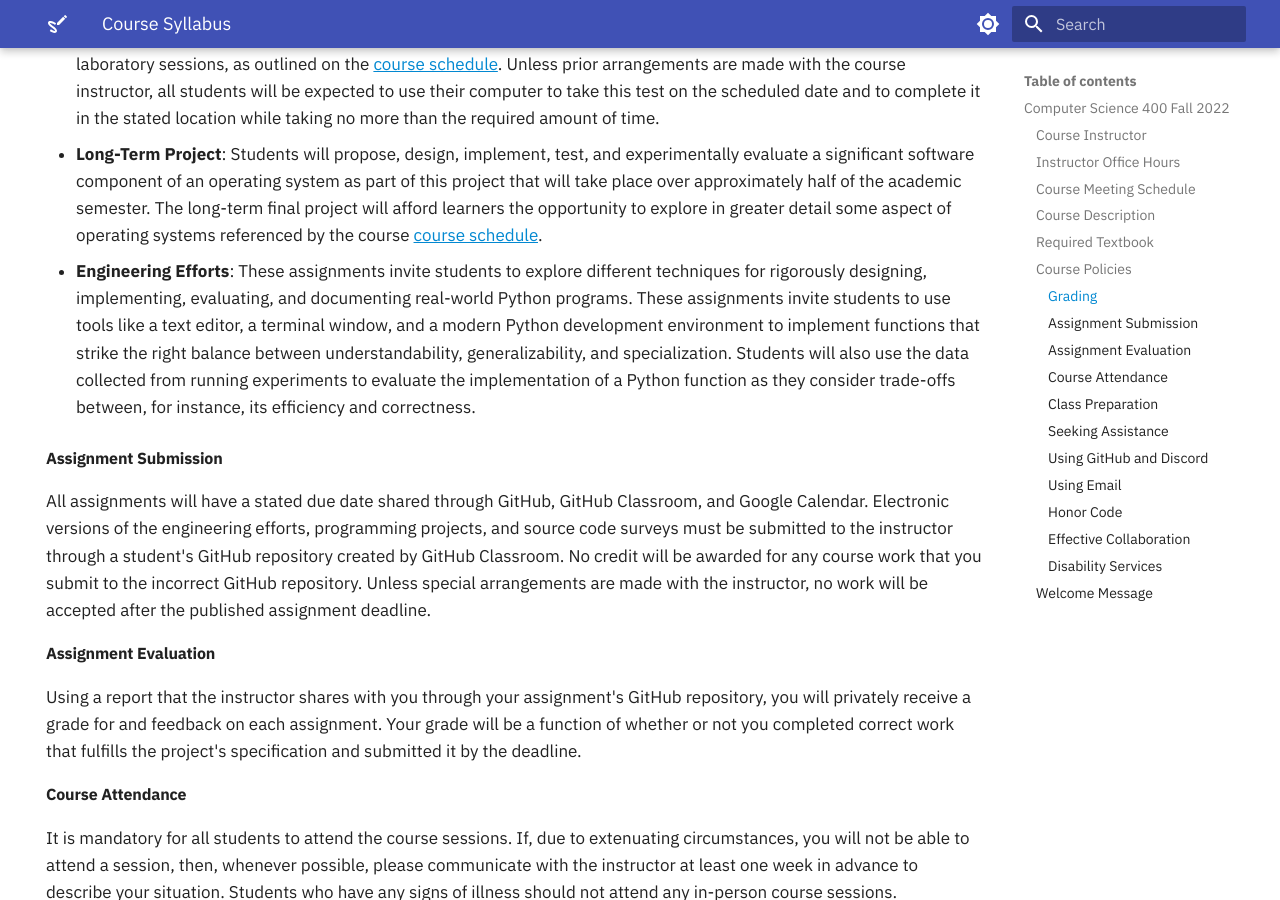
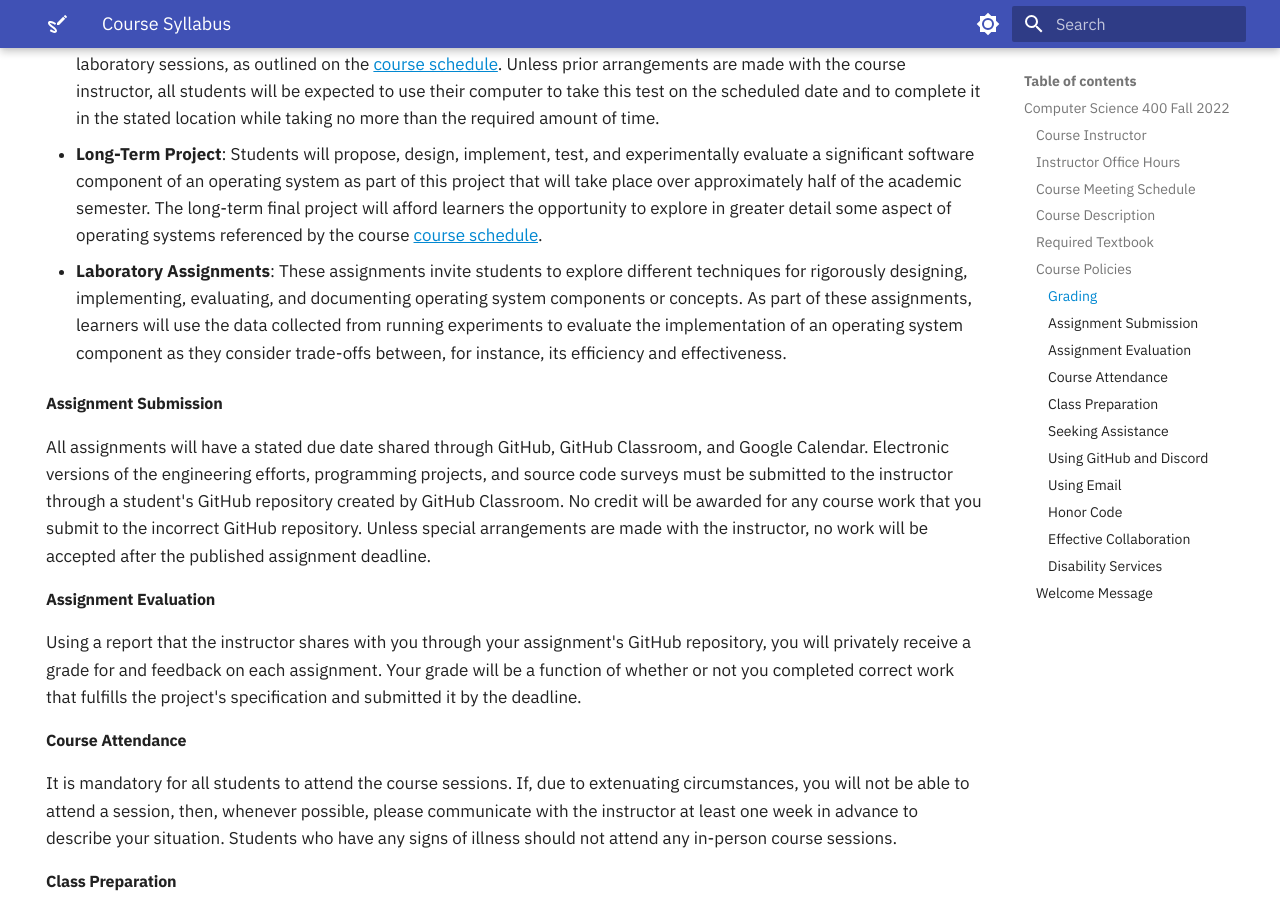
Before and after one commit to OS-Sketch/www.os-sketch.com, an MkDocs documentation site: the page built from docs/operating-systems/syllabus.md, in a window 1280 px wide and 900 px high, scrolled down 2391 px. Built offline with MkDocs 1.6.1 and Material for MkDocs 9.7.7, drawn with Linux system fonts in a browser that asks for light colours.

Commit message:
fix: Revise content that describes laboratory assignments in the syllabus.

```diff
--- a/docs/operating-systems/syllabus.md
+++ b/docs/operating-systems/syllabus.md
@@ -122,15 +122,12 @@ These grading categories have the following definitions:
     systems referenced by the course [course
     schedule](/operating-systems/schedule/).
 
--   **Engineering Efforts**: These assignments invite students to explore
+-   **Laboratory Assignments**: These assignments invite students to explore
     different techniques for rigorously designing, implementing, evaluating, and
-    documenting real-world Python programs. These assignments invite students to
-    use tools like a text editor, a terminal window, and a modern Python
-    development environment to implement functions that strike the right balance
-    between understandability, generalizability, and specialization. Students
-    will also use the data collected from running experiments to evaluate the
-    implementation of a Python function as they consider trade-offs between, for
-    instance, its efficiency and correctness.
+    documenting operating system components or concepts. As part of these
+    assignments, learners will use the data collected from running experiments
+    to evaluate the implementation of an operating system component as they
+    consider trade-offs between, for instance, its efficiency and effectiveness.
 
 #### Assignment Submission
 
```
